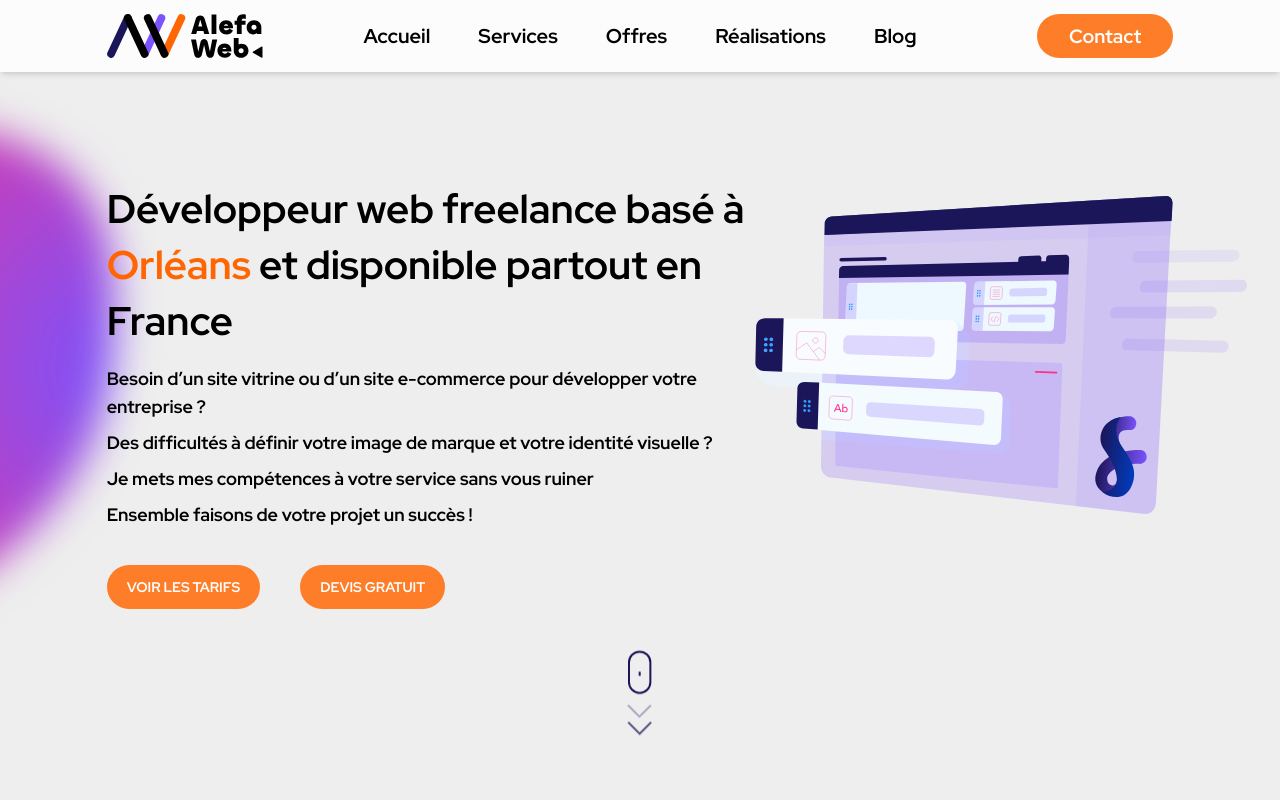
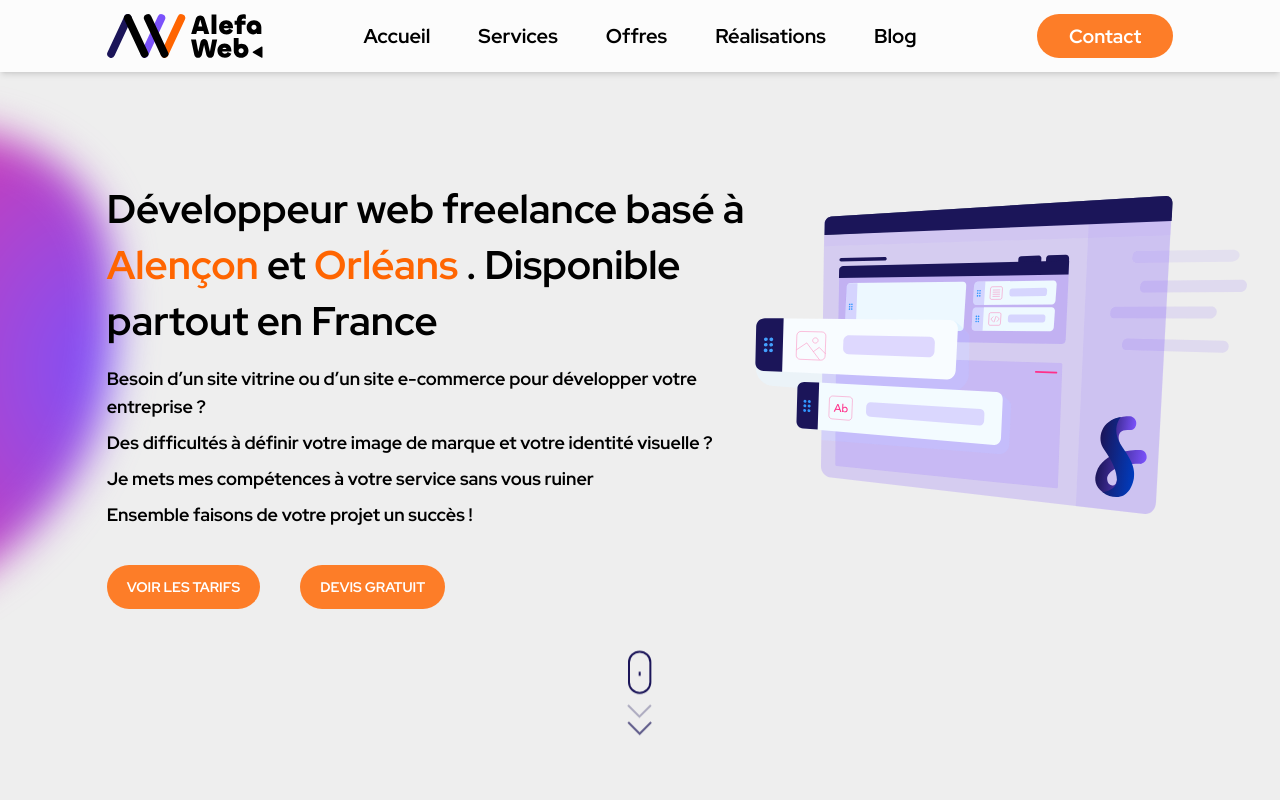
Before and after one commit to randricalvin/AlefaWeb_website, a React (Vite) app: page / in a window 1280 px wide. Shown: the top 800 px of the page. Built offline with nearby package versions, Linux system fonts and the light colour scheme.

Commit message:
seo confug

```diff
--- a/src/components/Presentation.jsx
+++ b/src/components/Presentation.jsx
@@ -11,8 +11,9 @@ const Presentation = () => {
             <div className='lg:text-4xl'>
                 <div className='presentation-title'>
                     <h1 className=''>Développeur web freelance basé à
-                        <span className='text-[#FF6501] text-presentation pb-2 my-2'> Orléans </span>
-                        et disponible partout en France
+                        <span className='text-[#FF6501] text-presentation pb-2 my-2'> Alençon </span>
+                        et
+                        <span className='text-[#FF6501] text-presentation pb-2 my-2'> Orléans </span>. Disponible partout en France
                     </h1>
                 </div>
 
```
